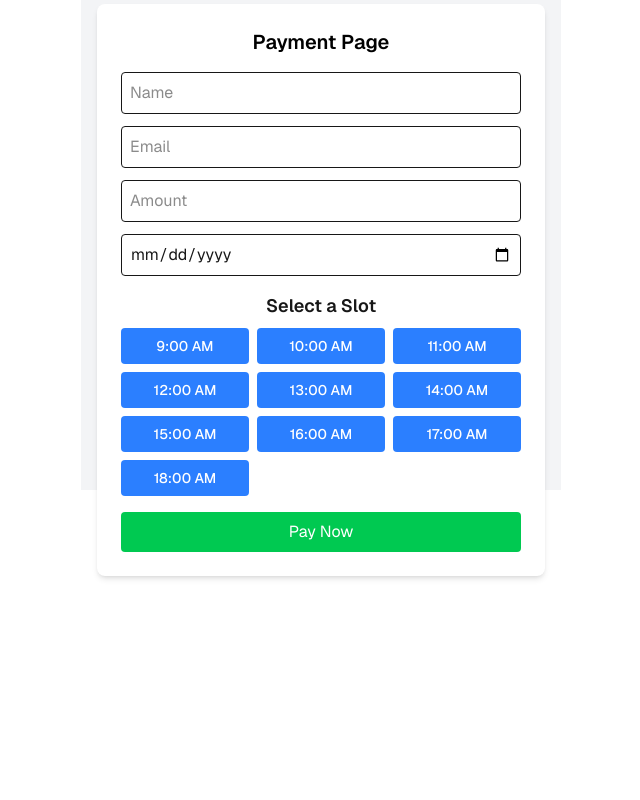
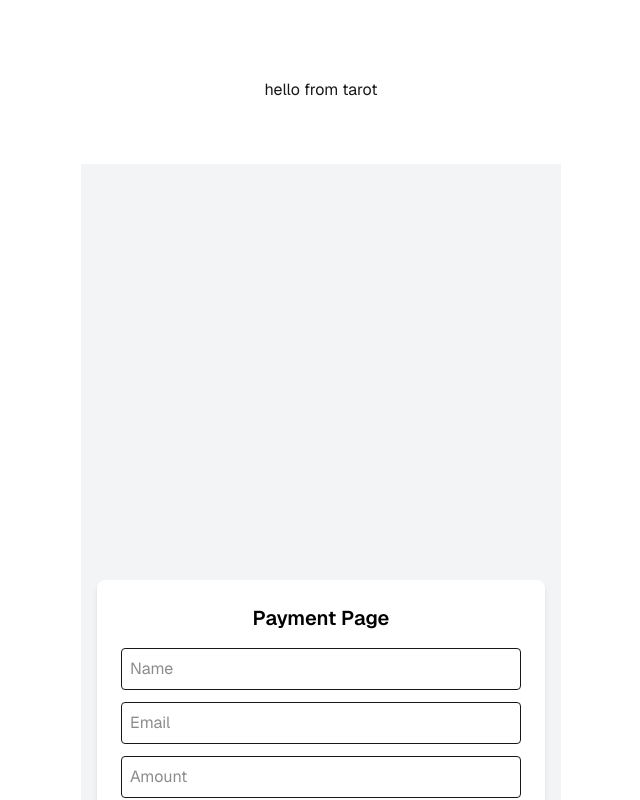
Before and after one commit to Mansi1527/tarot-trial, a Next.js app in the folder frontend/: page / in a window 1280 px wide. Shown: the top 800 px of the page, without its empty margins (319-959 px from the left). Built offline with nearby package versions, Linux system fonts and the light colour scheme; no server answers.

Commit message:
nextconfig change standalone

```diff
--- a/frontend/src/app/page.tsx
+++ b/frontend/src/app/page.tsx
@@ -3,6 +3,7 @@ import { Hero } from "@/Components/Hero";
 export default function Home() {
   return (
     <div className="grid grid-rows-[20px_1fr_20px] items-center justify-items-center min-h-screen p-8 pb-20 gap-16 sm:p-20 font-[family-name:var(--font-geist-sans)]">
+      hello from tarot
       <Hero/>
     </div>
   );
```
